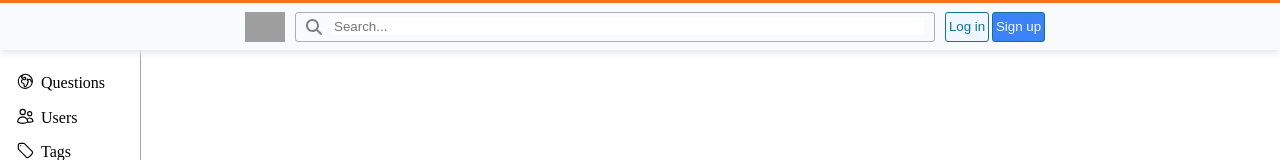
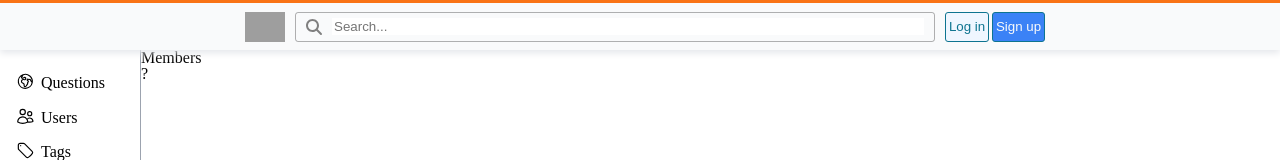
Before and after one commit to codestates-seb/seb43_pre_017, a React (Create React App) app in the folder client/: page /members in a window 1280 px wide. Shown: the top 160 px of the page. Built offline with nearby package versions, Linux system fonts and the light colour scheme; grey boxes are pictures that could not be loaded.

Commit message:
refactor: Members 폴더/파일 구조 세팅

```diff
--- a/client/src/index.jsx
+++ b/client/src/index.jsx
@@ -16,6 +16,7 @@ import Layout from "./Layout";
 
 // component
 import Home from "./pages/Home";
+import Members from "./pages/Members";
 
 const root = ReactDOM.createRoot(document.getElementById("root"));
 root.render(
@@ -33,6 +34,7 @@ root.render(
           <Layout>
             <Routes>
               <Route path="/" element={<Home />} />
+              <Route path="/members" element={<Members />} />
             </Routes>
           </Layout>
         </BrowserRouter>
--- /dev/null
+++ b/client/src/pages/Members/MemberBrowser/Member/index.jsx
@@ -0,0 +1,6 @@
+import { StyledMember } from "./style";
+
+const Member = () => {
+  return <StyledMember></StyledMember>;
+};
+export default Member;
--- /dev/null
+++ b/client/src/pages/Members/MemberBrowser/Member/style.js
@@ -0,0 +1,3 @@
+import styled from "styled-components";
+
+export const StyledMember = styled.div``;
--- /dev/null
+++ b/client/src/pages/Members/MemberBrowser/index.jsx
@@ -0,0 +1,11 @@
+import { StyledMemberBrowser } from "./style";
+import Member from "./Member";
+const MemberBrowser = () => {
+  return (
+    <StyledMemberBrowser>
+      <Member></Member>
+    </StyledMemberBrowser>
+  );
+};
+
+export default MemberBrowser;
--- /dev/null
+++ b/client/src/pages/Members/MemberBrowser/style.js
@@ -0,0 +1,3 @@
+import styled from "styled-components";
+
+export const StyledMemberBrowser = styled.div``;
--- /dev/null
+++ b/client/src/pages/Members/SortTeb/index.jsx
@@ -0,0 +1,7 @@
+import { StyledSortTeb } from "./style";
+
+const SortTeb = () => {
+  return <StyledSortTeb></StyledSortTeb>;
+};
+
+export default SortTeb;
--- /dev/null
+++ b/client/src/pages/Members/SortTeb/style.js
@@ -0,0 +1,3 @@
+import styled from "styled-components";
+
+export const StyledSortTeb = styled.div``;
--- /dev/null
+++ b/client/src/pages/Members/index.jsx
@@ -0,0 +1,19 @@
+import { StyledMembers } from "./style";
+import { StyledSearchFrom } from "../../Layout/Header/style";
+
+//component
+import SortTeb from "./SortTeb";
+import MemberBrowser from "./MemberBrowser";
+
+const Members = () => {
+  return (
+    <StyledMembers>
+      <h1>Members</h1>
+      <StyledSearchFrom>?</StyledSearchFrom>
+      <SortTeb></SortTeb>
+      <MemberBrowser></MemberBrowser>
+    </StyledMembers>
+  );
+};
+
+export default Members;
--- /dev/null
+++ b/client/src/pages/Members/style.js
@@ -0,0 +1,3 @@
+import styled from "styled-components";
+
+export const StyledMembers = styled.div``;
```
Also changed, not shown: client/src/pages/Members/Data/data.js (added).
